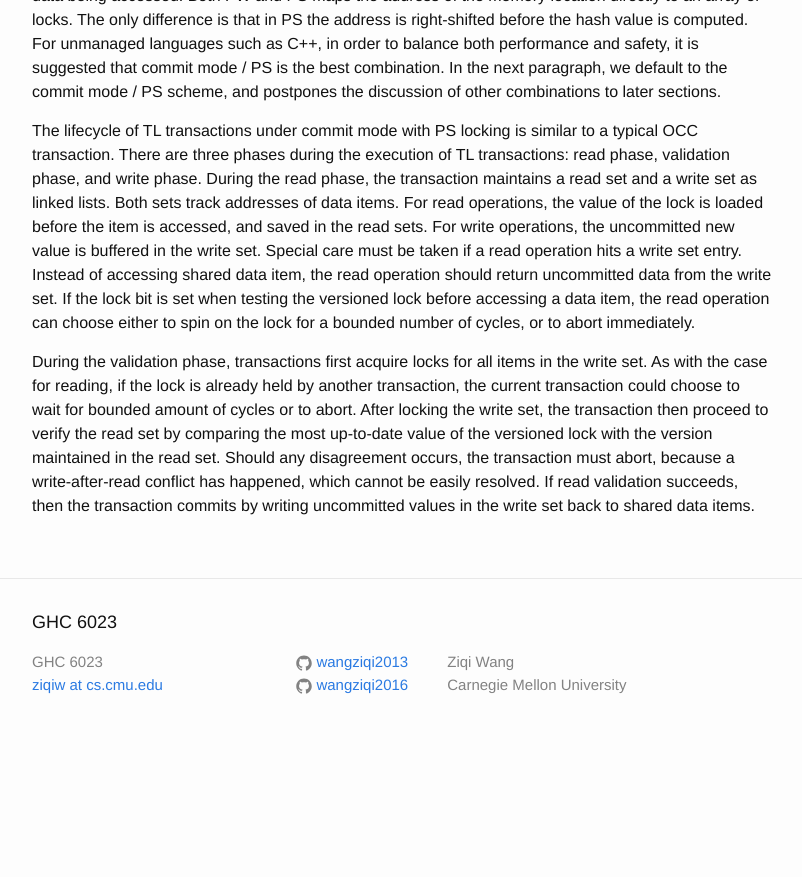
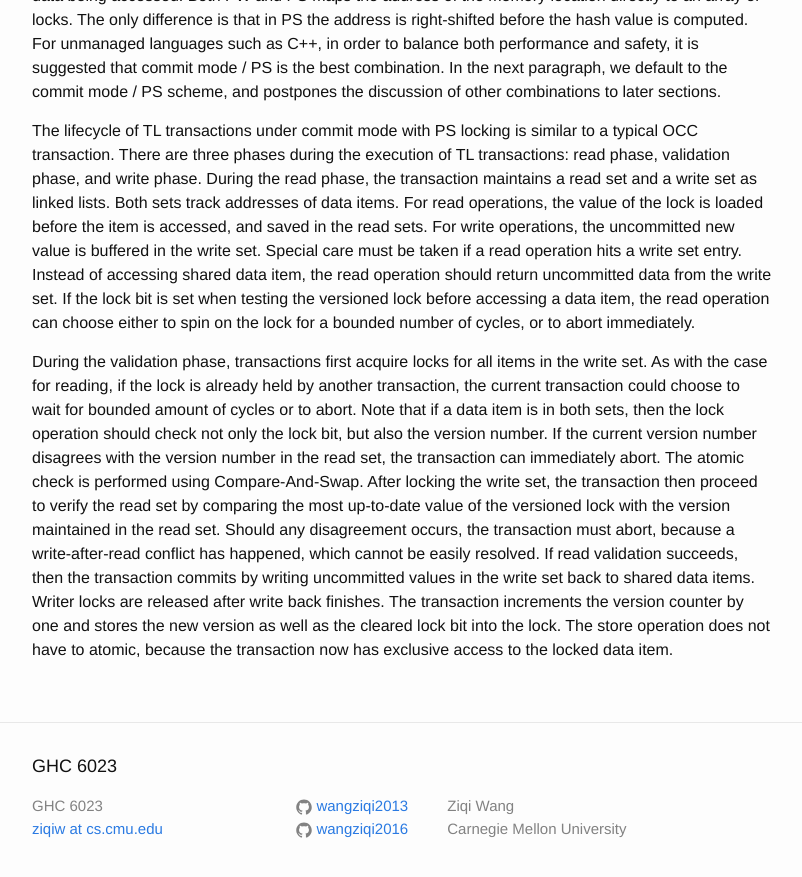
Before and after one commit to wangziqi2013/wangziqi2013.github.io, a Jekyll site: the page built from _posts/2018-08-27-what-really-makes-txn-fast.markdown, in a window 1280 px wide and 900 px high, scrolled down 1153 px. Shown: the top 877 px of the window, without its empty margins (238-1040 px from the left). Built offline with Jekyll 4.4.1, drawn with Linux system fonts in a browser that asks for light colours; before the commit the page ends 1909 px from its top, so only the background shows below that.

Commit message:
Finish commit protocol

```diff
--- a/_posts/2018-08-27-what-really-makes-txn-fast.markdown
+++ b/_posts/2018-08-27-what-really-makes-txn-fast.markdown
@@ -58,7 +58,12 @@ for a bounded number of cycles, or to abort immediately.
 
 During the validation phase, transactions first acquire locks for all items in the write set. As with the case for reading, if the
 lock is already held by another transaction, the current transaction could choose to wait for bounded amount of cycles or to abort.
-After locking the write set, the transaction then proceed to verify the read set by comparing the most up-to-date value of the
-versioned lock with the version maintained in the read set. Should any disagreement occurs, the transaction must abort, because a
-write-after-read conflict has happened, which cannot be easily resolved. If read validation succeeds, then the transaction
-commits by writing uncommitted values in the write set back to shared data items.
+Note that if a data item is in both sets, then the lock operation should check not only the lock bit, but also the version number.
+If the current version number disagrees with the version number in the read set, the transaction can immediately abort. The atomic
+check is performed using Compare-And-Swap. After locking the write set, the transaction then proceed to verify the read set by
+comparing the most up-to-date value of the versioned lock with the version maintained in the read set. Should any disagreement
+occurs, the transaction must abort, because a write-after-read conflict has happened, which cannot be easily resolved. If read
+validation succeeds, then the transaction commits by writing uncommitted values in the write set back to shared data items.
+Writer locks are released after write back finishes. The transaction increments the version counter by one and stores the new
+version as well as the cleared lock bit into the lock. The store operation does not have to atomic, because the transaction now
+has exclusive access to the locked data item.
```
